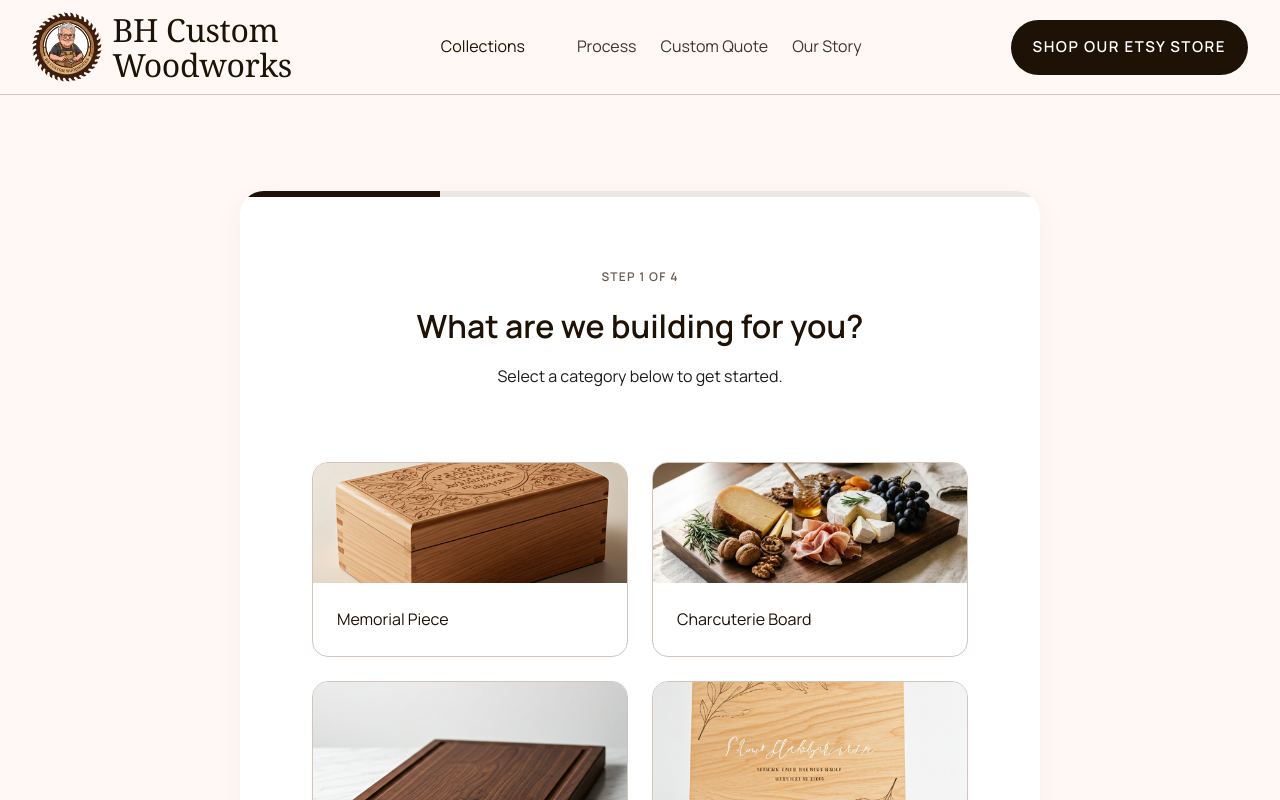
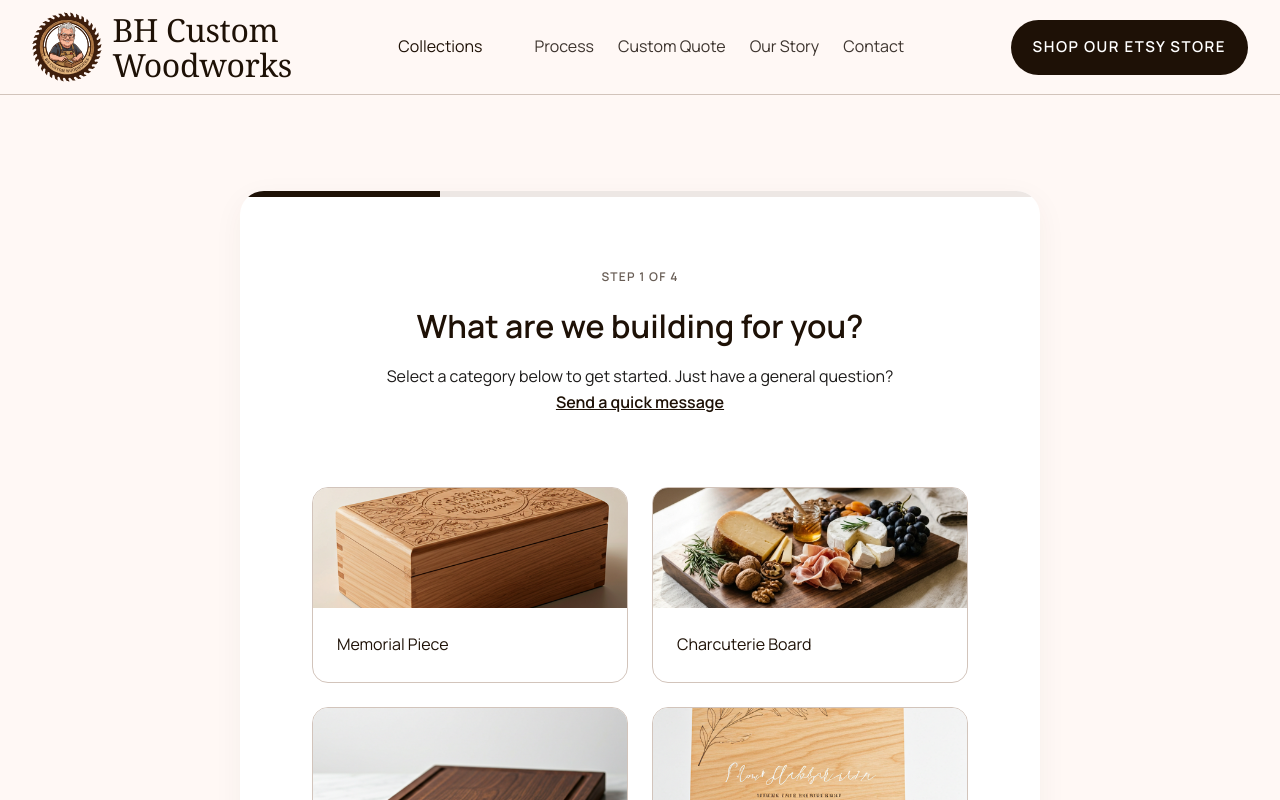
Before and after one commit to bhcustom/bh-custom-woodworks, a Next.js app: page /quote in a window 1280 px wide. Shown: the top 800 px of the page. Built offline with nearby package versions, Linux system fonts and the light colour scheme.

Commit message:
feat: implement premium spam-proof contact page and quick-message configurator toggle

```diff
--- a/src/app/components/Navbar.js
+++ b/src/app/components/Navbar.js
@@ -93,6 +93,7 @@ export default function Navbar() {
             <a href="/#process">Process</a>
             <a href="/quote">Custom Quote</a>
             <a href="/our-story">Our Story</a>
+            <a href="/contact">Contact</a>
           </nav>
 
           <div className="navbar-actions">
@@ -136,6 +137,7 @@ export default function Navbar() {
           <a href="/#process" className="mobile-menu-link" onClick={closeMenu}>Process</a>
           <a href="/quote" className="mobile-menu-link" onClick={closeMenu}>Custom Quote</a>
           <a href="/our-story" className="mobile-menu-link" onClick={closeMenu}>Our Story</a>
+          <a href="/contact" className="mobile-menu-link" onClick={closeMenu}>Contact</a>
 
           <div className="mobile-menu-cta">
             <a href="/shop" className="btn btn-primary" onClick={closeMenu}>Shop Our Etsy Store</a>
--- a/src/app/components/QuoteForm.js
+++ b/src/app/components/QuoteForm.js
@@ -30,6 +30,7 @@ const FONTS = [
 
 export default function QuoteForm() {
   const [step, setStep] = useState(1);
+  const [isGeneralMessage, setIsGeneralMessage] = useState(false);
   const [formData, setFormData] = useState({
     projectType: '',
     woodType: '',
@@ -86,7 +87,9 @@ export default function QuoteForm() {
         },
         body: JSON.stringify({
           access_key: "42bbdef5-eeb1-4a7a-9021-22c4611b0aba",
-          subject: `New Custom Quote Request from ${formData.name}`,
+          subject: isGeneralMessage
+            ? `General Inquiry from ${formData.name}`
+            : `New Custom Quote Request from ${formData.name}`,
           from_name: "BH Custom Woodworks Website",
           ...formData
         })
@@ -118,19 +121,75 @@ export default function QuoteForm() {
     <div className="quote-container">
 
       {/* Progress Bar */}
-      {step < 5 && (
+      {step < 5 && !isGeneralMessage && (
         <div className="quote-progress">
           <div className="quote-progress-bar" style={{ width: `${calculateProgress()}%` }}></div>
         </div>
       )}
 
+      {/* General Message Form */}
+      {isGeneralMessage && step < 5 && (
+        <div className="quote-step fade-in">
+          <div className="quote-header">
+            <h1 className="headline-lg">Send us a message</h1>
+            <p className="body-md">Have a quick question or a general inquiry? Drop us a note below.</p>
+          </div>
+
+          <form onSubmit={submitForm}>
+            <div className="quote-form-grid">
+              <div className="quote-form-group">
+                <label className="label-sm mb-xs">Full Name</label>
+                <input type="text" name="name" required className="quote-input" value={formData.name} onChange={handleInputChange} />
+              </div>
+              <div className="quote-form-group">
+                <label className="label-sm mb-xs">Email Address</label>
+                <input type="email" name="email" required className="quote-input" value={formData.email} onChange={handleInputChange} />
+              </div>
+            </div>
+
+            <div className="quote-form-group mt-lg">
+              <label className="label-sm mb-xs">Your Message</label>
+              <textarea name="details" required className="quote-textarea" placeholder="How can we help you?" value={formData.details} onChange={handleInputChange}></textarea>
+            </div>
+
+            <div className="quote-actions mt-xl">
+              <button type="button" className="btn btn-outline" onClick={() => setIsGeneralMessage(false)}>
+                Configure Custom Order
+              </button>
+              <button type="submit" className="btn btn-primary" disabled={isSubmitting}>
+                {isSubmitting ? 'Sending...' : 'Send Message'}
+              </button>
+            </div>
+          </form>
+        </div>
+      )}
+
       {/* Step 1: Project Type */}
-      {step === 1 && (
+      {step === 1 && !isGeneralMessage && (
         <div className="quote-step fade-in">
           <div className="quote-header">
             <span className="label-sm" style={{ color: 'var(--outline)' }}>Step 1 of 4</span>
             <h1 className="headline-lg">What are we building for you?</h1>
-            <p className="body-md">Select a category below to get started.</p>
+            <p className="body-md">
+              Select a category below to get started. Just have a general question?{' '}
+              <button
+                type="button"
+                onClick={() => setIsGeneralMessage(true)}
+                style={{
+                  background: 'none',
+                  border: 'none',
+                  color: 'var(--primary)',
+                  textDecoration: 'underline',
+                  fontWeight: '600',
+                  cursor: 'pointer',
+                  padding: 0,
+                  fontFamily: 'inherit',
+                  fontSize: 'inherit'
+                }}
+              >
+                Send a quick message
+              </button>
+            </p>
           </div>
 
           <div className="quote-grid-cards">
@@ -333,9 +392,14 @@ export default function QuoteForm() {
       {step === 5 && (
         <div className="quote-step fade-in" style={{ textAlign: 'center', padding: 'var(--stack-xl) 0' }}>
           <span className="material-symbols-outlined" style={{ fontSize: '4rem', color: 'var(--primary)', marginBottom: 'var(--stack-md)' }}>check_circle</span>
-          <h1 className="display-md mb-sm" style={{ color: 'var(--primary)' }}>Request Received!</h1>
+          <h1 className="display-md mb-sm" style={{ color: 'var(--primary)' }}>
+            {isGeneralMessage ? 'Message Sent!' : 'Request Received!'}
+          </h1>
           <p className="body-lg" style={{ maxWidth: '600px', margin: '0 auto', marginBottom: 'var(--stack-xl)' }}>
-            Thank you, {formData.name || 'there'}! We have received your custom order request and will be reviewing the details shortly. Keep an eye on your email ({formData.email}) for a response from us within 24-48 hours.
+            {isGeneralMessage
+              ? `Thank you, ${formData.name || 'there'}! Your message has been sent successfully. We will review it and get back to you at ${formData.email} within 24 hours.`
+              : `Thank you, ${formData.name || 'there'}! We have received your custom order request and will be reviewing the details shortly. Keep an eye on your email (${formData.email}) for a response from us within 24-48 hours.`
+            }
           </p>
           <a href="/" className="btn btn-outline">Return to Homepage</a>
         </div>
--- a/src/app/layout.js
+++ b/src/app/layout.js
@@ -117,6 +117,7 @@ export default function RootLayout({ children }) {
               <li><a href="/#process" className="body-md">Process</a></li>
               <li><a href="/quote" className="body-md">Custom Quote</a></li>
               <li><a href="/our-story" className="body-md">Our Story</a></li>
+              <li><a href="/contact" className="body-md">Contact</a></li>
               <li><a href="/shop" className="body-md">Shop</a></li>
             </ul>
           </div>
```
